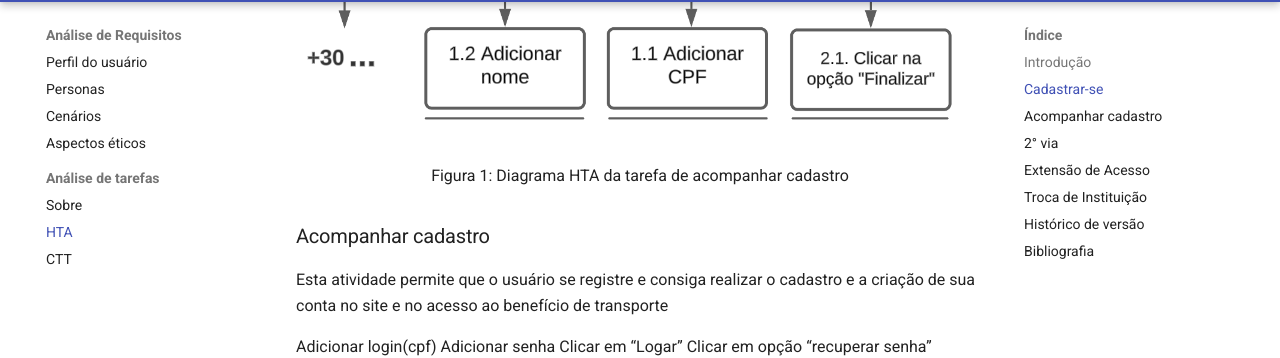
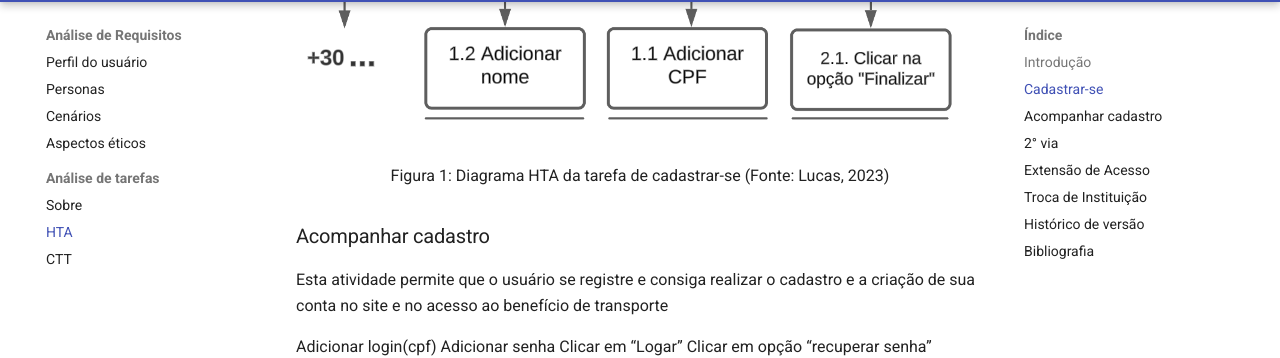
Before and after one commit to Interacao-Humano-Computador/2023.2--BRB-Mobilidade, an MkDocs documentation site: the page built from docs/analiseRequisitos/analise_tarefas/hta.md, in a window 1280 px wide and 1400 px high, scrolled down 3006 px. Shown: the part 94-452 px from the top of the window. Built offline with MkDocs 1.6.1 and Material for MkDocs 9.7.7, drawn with Linux system fonts in a browser that asks for light colours; some of the changed text lies outside the part shown.

Commit message:
hta e ctt - adiciona autores

```diff
--- a/docs/analiseRequisitos/analise_tarefas/hta.md
+++ b/docs/analiseRequisitos/analise_tarefas/hta.md
@@ -46,7 +46,7 @@
 
 <div style="text-align: center">
     <img src="https://github.com/Interacao-Humano-Computador/2023.2--BRB-Mobilidade/blob/main/docs/assets/diagramas%20hta/Diagrama%20cadastro.png?raw=true">
-    <p>Figura 1: Diagrama HTA da tarefa de acompanhar cadastro</p>
+    <p>Figura 1: Diagrama HTA da tarefa de cadastrar-se (Fonte: Lucas, 2023)</p>
 </div>
 
 ### Acompanhar cadastro
@@ -73,7 +73,7 @@
 
 <div style="text-align: center">
     <img src="https://github.com/Interacao-Humano-Computador/2023.2--BRB-Mobilidade/blob/main/docs/assets/diagramas%20hta/Diagrama%20acompanhar%20cadastro.png?raw=true">
-    <p>Figura 1: Diagrama HTA da tarefa de acompanhar cadastro</p>
+    <p>Figura 2: Diagrama HTA da tarefa de acompanhar cadastro (Fonte: Artur Jackson e Amanda, 2023)</p>
 </div>
 
 ### 2° via
@@ -106,7 +106,7 @@
 
 <div style="text-align: center">
     <img src="https://github.com/Interacao-Humano-Computador/2023.2--BRB-Mobilidade/blob/main/docs/assets/diagramas%20hta/Diagrama%202via.png?raw=true">
-    <p>Figura 2: Diagrama HTA da tarefa de 2°via</p>
+    <p>Figura 3: Diagrama HTA da tarefa de 2°via (Fonte: Artur Jackson e Amanda, 2023)</p>
 </div>
 
 ### Extensão de Acesso
@@ -141,7 +141,7 @@
 
 <div style="text-align: center">
     <img src="https://github.com/Interacao-Humano-Computador/2023.2--BRB-Mobilidade/blob/main/docs/assets/diagramas%20hta/Diagrama%20extensao%20de%20acesso.png?raw=true">
-    <p>Figura 3: Diagrama HTA da tarefa de extensão de acesso</p>
+    <p>Figura 4: Diagrama HTA da tarefa de extensão de acesso (Fonte: Artur Jackson e Amanda, 2023)</p>
 </div>
 
 ### Troca de Instituição
@@ -173,7 +173,7 @@
 
 <div style="text-align: center">
     <img src="https://github.com/Interacao-Humano-Computador/2023.2--BRB-Mobilidade/blob/main/docs/assets/diagramas%20hta/Diagrama%20troca%20de%20institui%C3%A7%C3%A3o.png?raw=true">
-    <p>Figura 4: Diagrama HTA da tarefa de troca de instituição</p>
+    <p>Figura 5: Diagrama HTA da tarefa de troca de instituição (Fonte: Artur Jackson e Amanda, 2023)</p>
 </div>
 
 ## Histórico de versão
```
Also changed, not shown: docs/analiseRequisitos/analise_tarefas/ctt.md (+4 -4 lines).
